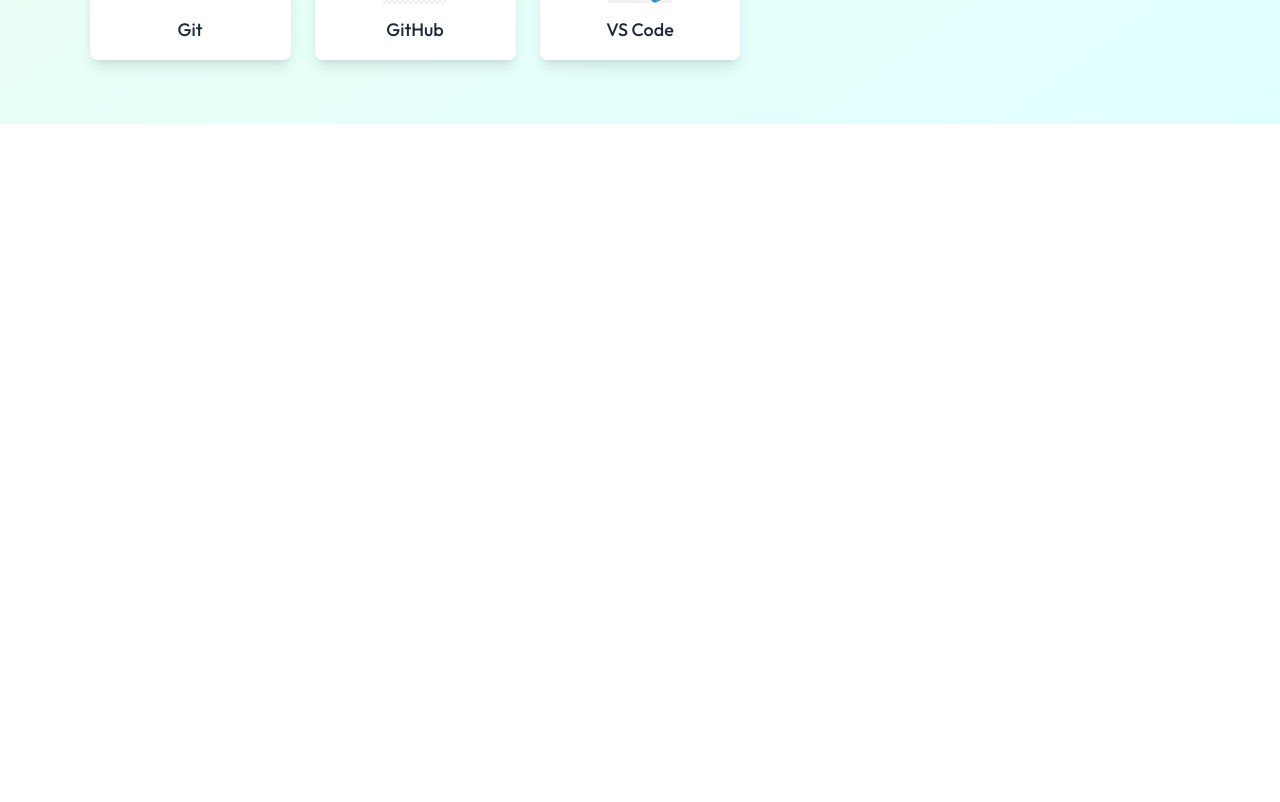
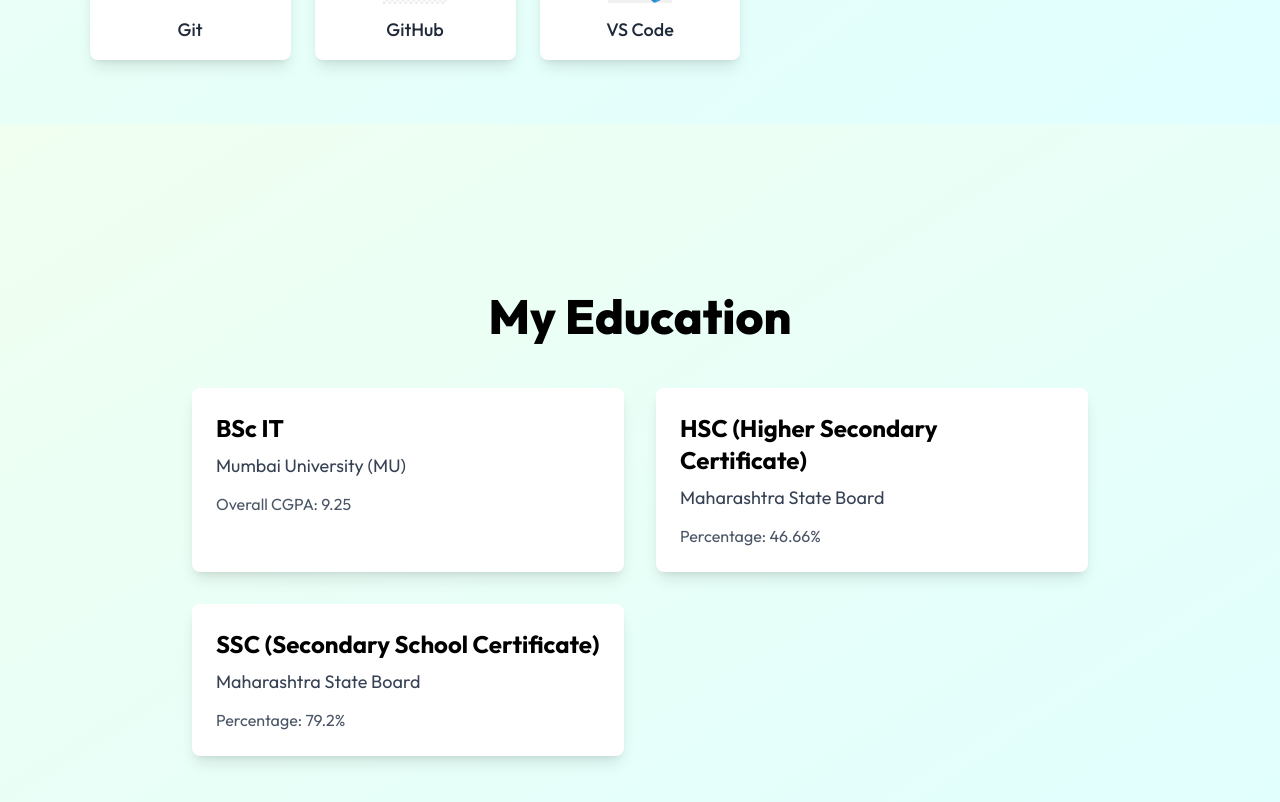
Before and after one commit to parmar204/portfolio, a React (Vite) app: page / in a window 1280 px wide. Shown: the part 1620-2422 px from the top of the page. Before the commit the page ends 1744 px from the top, so only its background shows below. Built offline with nearby package versions, Linux system fonts and the light colour scheme.

Commit message:
Education component complete

```diff
--- a/src/App.jsx
+++ b/src/App.jsx
@@ -2,6 +2,7 @@ import React from 'react'
 import Navbar from './components/Navbar'
 import Header from './components/Header'
 import Skills from './components/Skills'
+import Education from './components/Education'
 
 const App = () => {
   return (
@@ -9,6 +10,7 @@ const App = () => {
       <Navbar />
       <Header />
       <Skills />
+      <Education />
     </div>
   )
 }
--- /dev/null
+++ b/src/components/Education.jsx
@@ -0,0 +1,88 @@
+import React from 'react'
+import { motion } from 'framer-motion';
+import { portfolioData } from '../assets/assets';
+
+const Education = () => {
+    const containerVariants = {
+    hidden: { opacity: 0 },
+    visible: {
+      opacity: 1,
+      transition: {
+        staggerChildren: 0.3,
+      },
+    },
+  };
+
+  const titleVariants = {
+    hidden: { opacity: 0, y: -50 },
+    visible: {
+      opacity: 1,
+      y: 0,
+      transition: {
+        duration: 0.6,
+        ease: "easeOut",
+      },
+    },
+  };
+
+  const cardVariants = {
+    hidden: { opacity: 0, y: 50 },
+    visible: {
+      opacity: 1,
+      y: 0,
+      transition: {
+        duration: 0.5,
+        ease: "easeOut",
+      },
+    },
+    hover: {
+      scale: 1.03,
+      boxShadow: "0px 10px 20px rgba(0, 0, 0, 0.15)",
+      transition: {
+        duration: 0.2,
+      },
+    },
+  };
+  return (
+    <motion.section
+      id='education'
+      className='py-16 px-[7%] bg-gradient-to-br from-[#f0fff0] to-[#E0FFFF] min-h-screen flex flex-col justify-center'
+      variants={containerVariants}
+      initial="hidden"
+      whileInView="visible"
+      viewport={{ once: true, amount: 0.2 }}
+    >
+      <motion.h2
+        className='text-4xl md:text-5xl font-extrabold text-center mb-12 text-color-primary'
+        variants={titleVariants}
+      >
+        My Education
+      </motion.h2>
+
+      <div className='max-w-4xl mx-auto w-full grid grid-cols-1 md:grid-cols-2 gap-8'>
+        {portfolioData.education.map((edu, index) => (
+          <motion.div
+            key={index}
+            className='bg-white p-6 rounded-lg shadow-lg flex flex-col justify-between cursor-pointer'
+            variants={cardVariants}
+            whileHover="hover"
+          >
+            <div>
+              <h3 className='text-2xl font-bold text-color-secondary mb-2'>
+                {edu.degree}
+              </h3>
+              <p className='text-lg text-gray-700 mb-3'>
+                {edu.institution}
+              </p>
+              <p className='text-md text-gray-600'>
+                {edu.details}
+              </p>
+            </div>
+          </motion.div>
+        ))}
+      </div>
+    </motion.section>
+  )
+}
+
+export default Education
--- a/src/components/Navbar.jsx
+++ b/src/components/Navbar.jsx
@@ -1,6 +1,7 @@
 import React, { useState, useEffect } from 'react';
 import { navlinks } from '../assets/assets';
 import { motion, AnimatePresence } from 'framer-motion';
+import logo from '../assets/logo.png'
 
 const Navbar = () => {
   const [toggleMenu, setToggleMenu] = useState(false);
@@ -39,7 +40,7 @@ const Navbar = () => {
   return (
     <>
       <div className='sticky drop-shadow-xl bg-white/80 backdrop-blur-sm top-6 mx-[7%] rounded-full py-2.5 px-5 flex items-center justify-between gap-6 z-50'>
-        <p className='text-xl font-bold text-gray-800 tracking-wide'>Govind</p>
+        <p className='text-xl font-bold text-gray-800 tracking-wide flex items-center gap-2'><img src={logo} className='w-5' alt="" /> Govind</p>
         <div className='hidden md:flex items-center gap-6'>
           {navlinks.map((link, index) => (
             <a
--- a/src/components/Skills.jsx
+++ b/src/components/Skills.jsx
@@ -8,7 +8,7 @@ const Skills = () => {
     visible: {
       opacity: 1,
       transition: {
-        staggerChildren: 0.3,
+        staggerChildren: 1,
       },
     },
   };
@@ -33,7 +33,7 @@ const Skills = () => {
       transition: {
         duration: 0.5,
         ease: "easeOut",
-        staggerChildren: 0.1,
+        staggerChildren: 1,
       },
     },
   };
```
Also changed, not shown: src/assets/logo.png (added).
